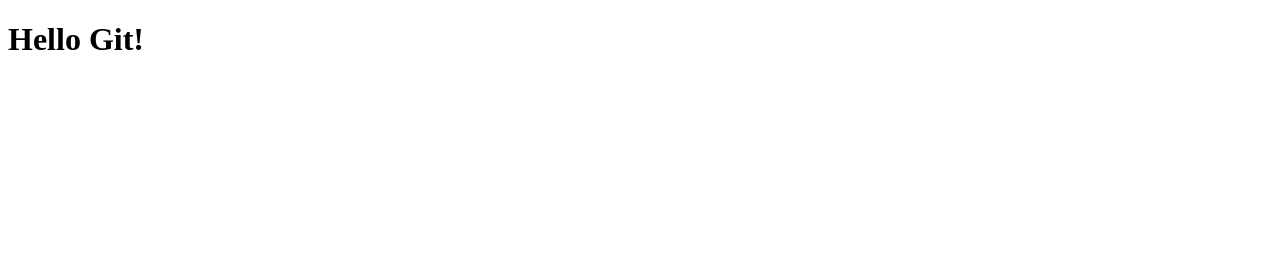
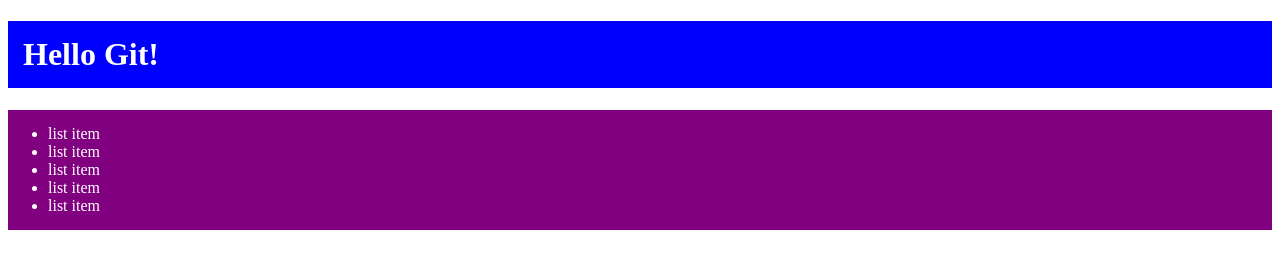
Before and after one commit to Anastasia-Shevch/lesson-8, a plain HTML site: page index.html in a window 1280 px wide. Drawn offline with Linux system fonts and the light colour scheme.

Commit message:
added ul and style

```diff
--- a/index.html
+++ b/index.html
@@ -5,11 +5,19 @@
     <meta charset="UTF-8">
     <meta http-equiv="X-UA-Compatible" content="IE=edge">
     <meta name="viewport" content="width=device-width, initial-scale=1.0">
+    <link rel="stylesheet" href="style.css">
     <title>Lesson-7</title>
 </head>
 
 <body>
     <H1>Hello Git!</H1>
 </body>
+<ul>
+    <li>list item</li>
+    <li>list item</li>
+    <li>list item</li>
+    <li>list item</li>
+    <li>list item</li>
+</ul>
 
 </html>
--- /dev/null
+++ b/style.css
@@ -0,0 +1,10 @@
+h1 {
+    background-color: blue;
+    color: white;
+    padding: 15px;
+}
+ul {
+    background-color: purple;
+    color: white;
+    padding: 15px 40px;
+}
```
